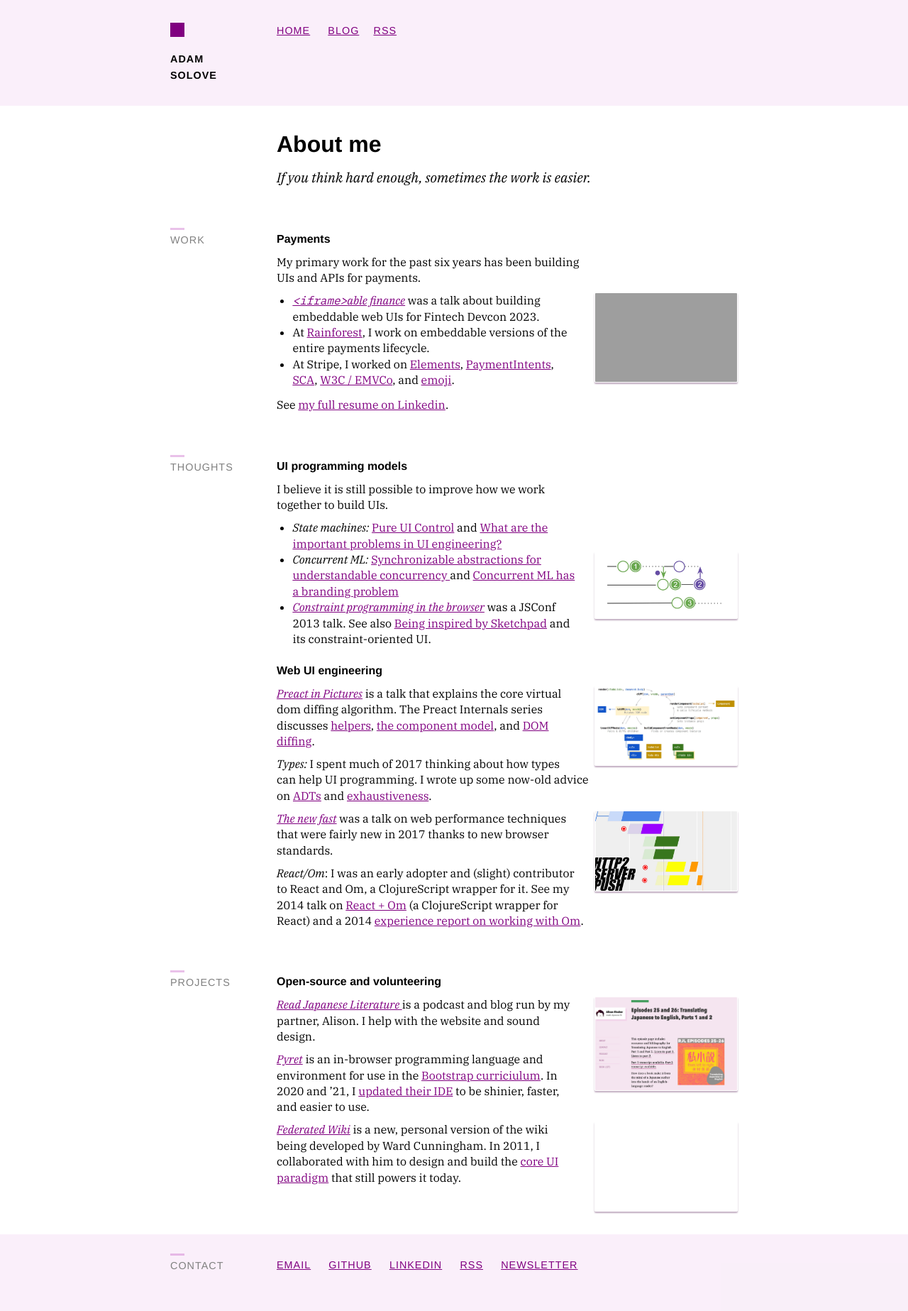
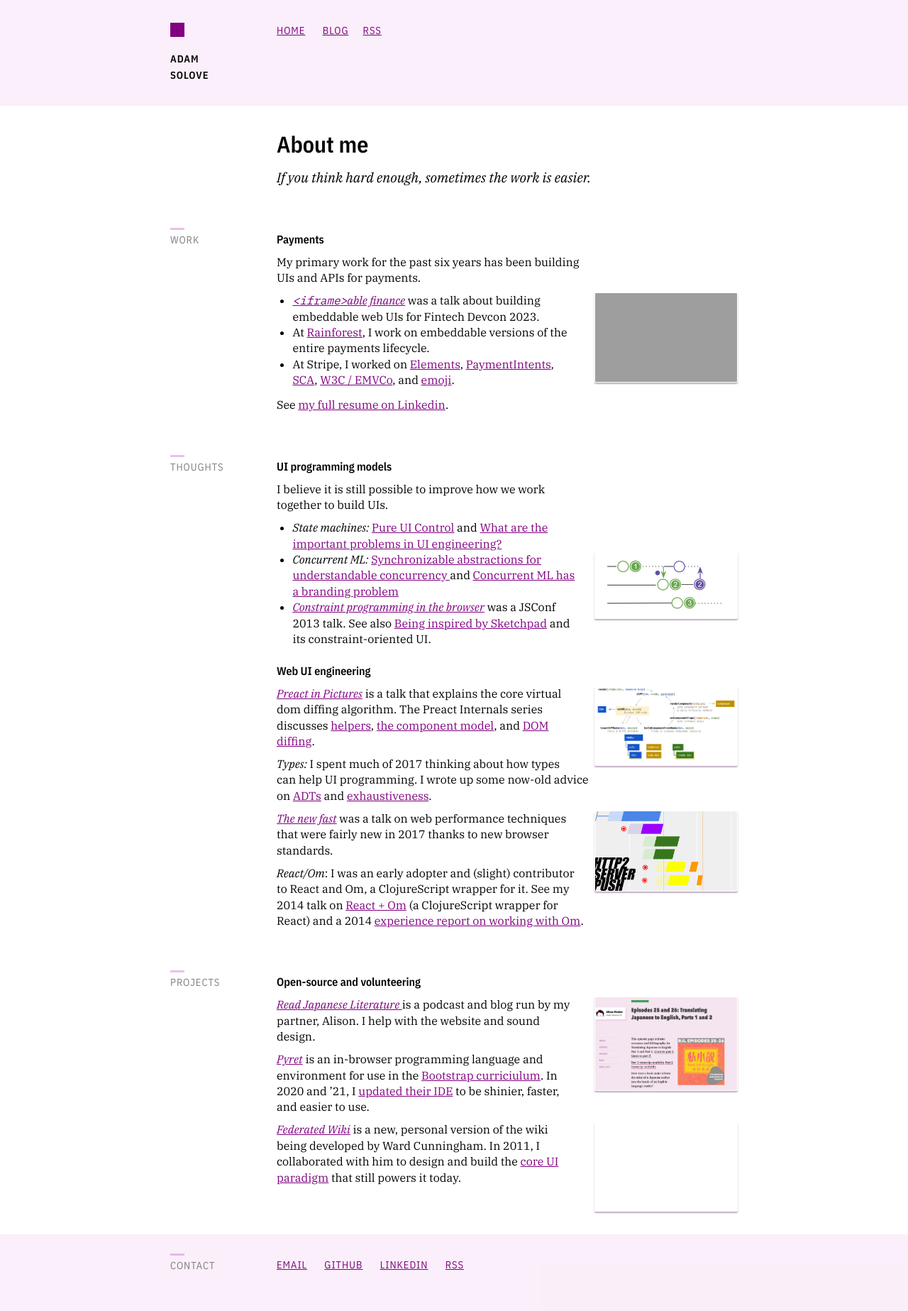
Before and after one commit to asolove/asolove.github.io, a Jekyll site: the page built from index.html, in a window 1280 px wide. Shown: the whole page at 71% size. Built offline with Jekyll 4.4.1, drawn with Linux system fonts in a browser that asks for light colours; grey boxes are pictures that could not be loaded.

Commit message:
Fix css.

```diff
--- a/_layouts/default.html
+++ b/_layouts/default.html
@@ -9,7 +9,7 @@
         <link rel="preconnect" href="https://fonts.googleapis.com">
         <link rel="preconnect" href="https://fonts.gstatic.com" crossorigin>
         <link href="https://fonts.googleapis.com/css2?family=IBM+Plex+Serif:ital,wght@0,100;0,400;0,600;1,100;1,400;1,600&display=swap" rel="stylesheet">
-        <link href="https://fonts.googleapis.com/css2?family=IBM+Plex+Sans:ital,wght@0,100;0,400;0,600;1,100;1,400;1,600&display=swap" rel="stylesheet">
+        <link href="https://fonts.googleapis.com/css2?family=IBM+Plex+Sans+Condensed:ital,wght@0,100;0,400;0,600;1,100;1,400;1,600&display=swap" rel="stylesheet">
         <link href="https://fonts.googleapis.com/css2?family=IBM+Plex+Mono&display=swap" rel="stylesheet">
 
         <!-- syntax highlighting CSS -->
@@ -47,7 +47,6 @@
                 <a href="https://www.github.com/asolove/">GitHub</a>
                 <a href="https://www.linkedin.com/in/asolove/">LinkedIn</a>
                 <a href="/atom.xml">RSS</a>
-                <a href="https://buttondown.email/asolove">Newsletter</a>
             </nav>
         </div>
     </footer>
--- a/css/main.css
+++ b/css/main.css
@@ -88,6 +88,9 @@ input {
   font-size: inherit;
 }
 
+header > div > a {
+  text-decoration: none;
+}
 
 h2.logo {
   text-transform: uppercase;
```
